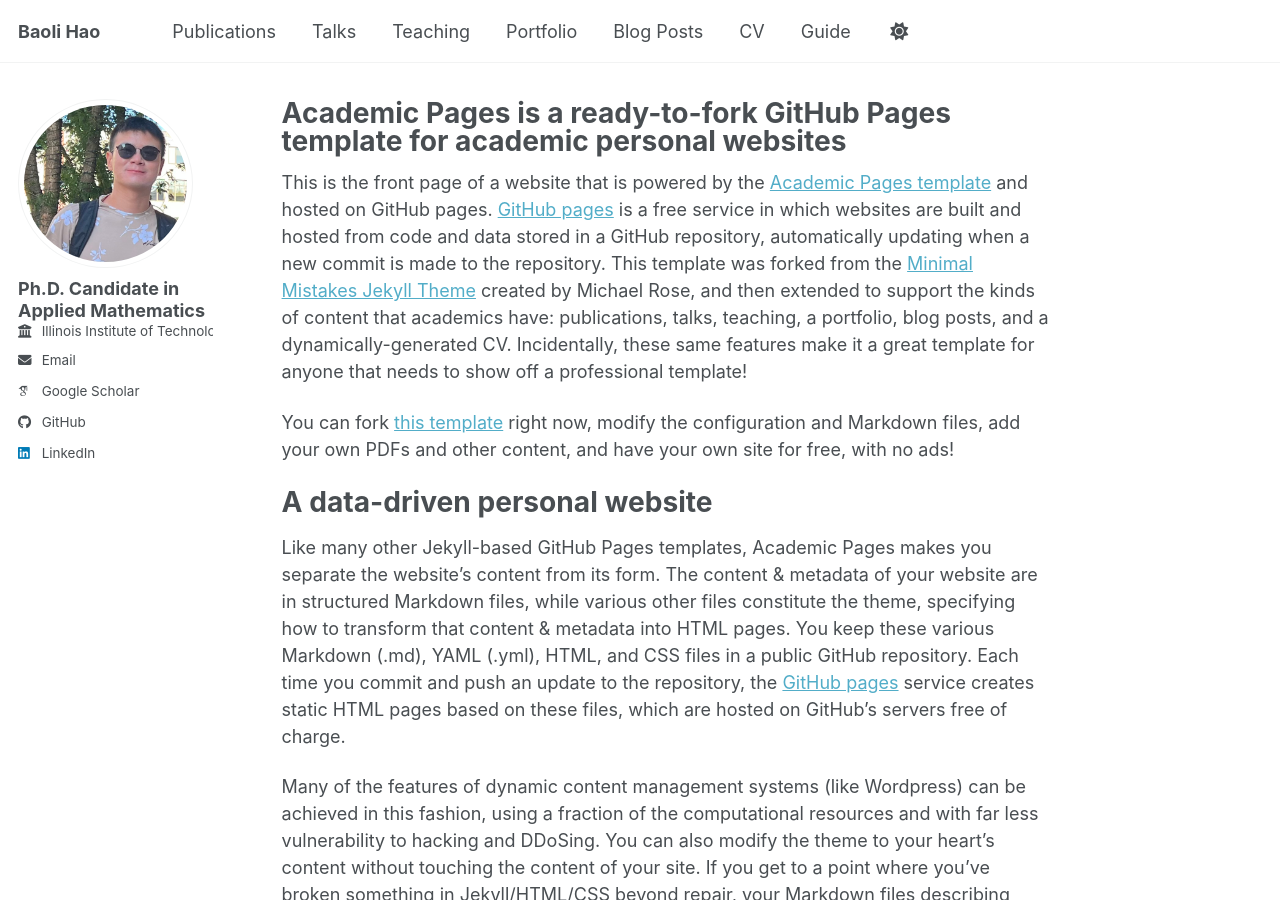
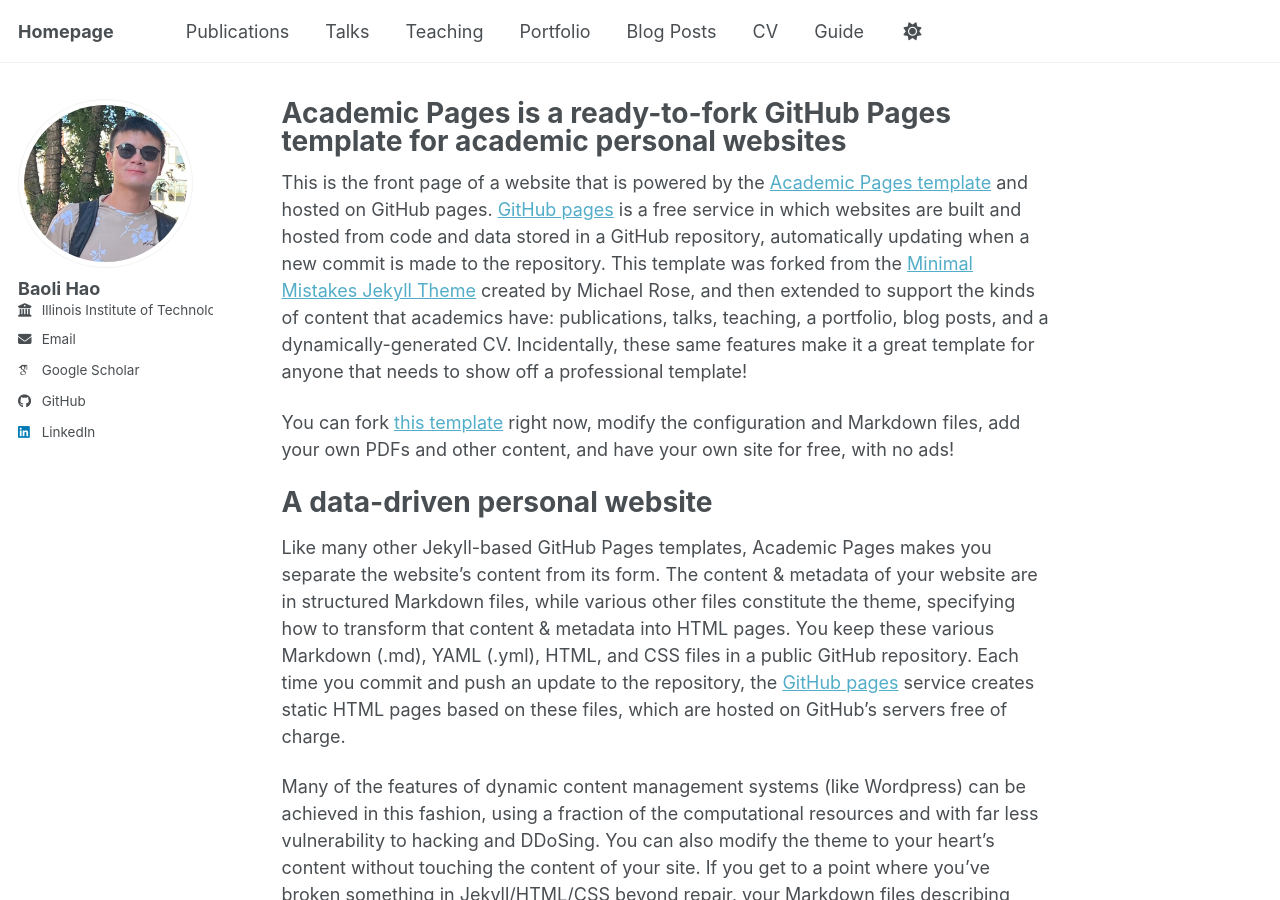
Before and after one commit to baolihao/baolihao.github.io, a Jekyll site: the page built from _pages/about.md, in a window 1280 px wide and 900 px high. Built offline with Jekyll 4.4.1, drawn with Linux system fonts in a browser that asks for light colours; some web fonts are replaced; a script bundle is joined from its source files by our own code; library files that are not in the unit come from our copies.

Commit message:
Update _config.yml

```diff
--- a/_config.yml
+++ b/_config.yml
@@ -9,7 +9,7 @@
 # Basic Site Settings
 locale                   : "en-US"
 site_theme               : "default" # Currently available options are "default", "air"
-title                    : "Baoli Hao"
+title                    : "Homepage"
 title_separator          : "-"
 name                     : &name "Baoli Hao"
 description              : &description "Your Name's academic portfolio"   # Update this with a general description of your site, this is the default if not overridden by a page
@@ -24,7 +24,7 @@ repository               : "baolihao/baolihao.github.io"
 author:
   # Biographic information
   avatar           : "profile.jpeg"
-  name             : "Ph.D. Candidate in Applied Mathematics"
+  name             : "  Baoli Hao"
  # pronouns         : # example: "she/her"
  # bio              : ""
  # location         : "Earth"
```
